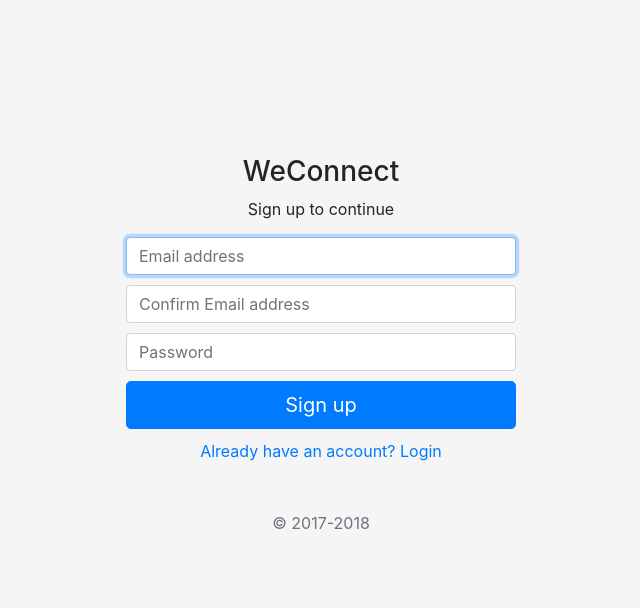
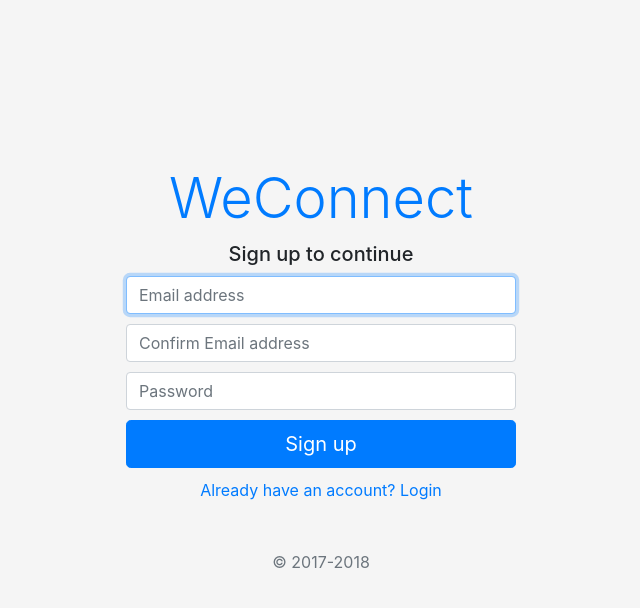
Before and after one commit to kyngsteev/WeConnect, a plain HTML site: page Template/signup.html in a window 1280 px wide. Shown: the whole page, without its empty margins (319-959 px from the left). Drawn offline with nearby package versions, Linux system fonts and the light colour scheme.

Commit message:
Linked index page to signup/login forms

```diff
--- a/Template/form.css
+++ b/Template/form.css
@@ -10,7 +10,7 @@ body {
   background-color: #f5f5f5;
 }
 
-button{
+button, .logo{
   margin: 10px 0;
 }
 
@@ -24,3 +24,7 @@ button{
 .form-label-group{
   margin: 10px 0;
 }
+
+a:hover{
+  text-decoration: none;
+}
--- a/Template/signup.html
+++ b/Template/signup.html
@@ -14,8 +14,10 @@
   <body>
     <div class="justify-content-md-center">
       <form class="form-signin">
-        <h3 class="text-center">WeConnect</h3>
-        <p class="text-center">Sign up to continue</p>
+        <div class="text-center logo">
+          <a class="display-4" href="index.html">WeConnect</a>
+        </div>
+        <h5 class="text-center">Sign up to continue</h5>
         <div class="form-label-group">
           <input type="email" class="form-control" placeholder="Email address" required autofocus>
           <label class="sr-only" for="inputEmail">Email address</label>
```
Also changed, not shown: Template/index.html (+2 -2 lines), Template/login.html (+4 -2 lines).
